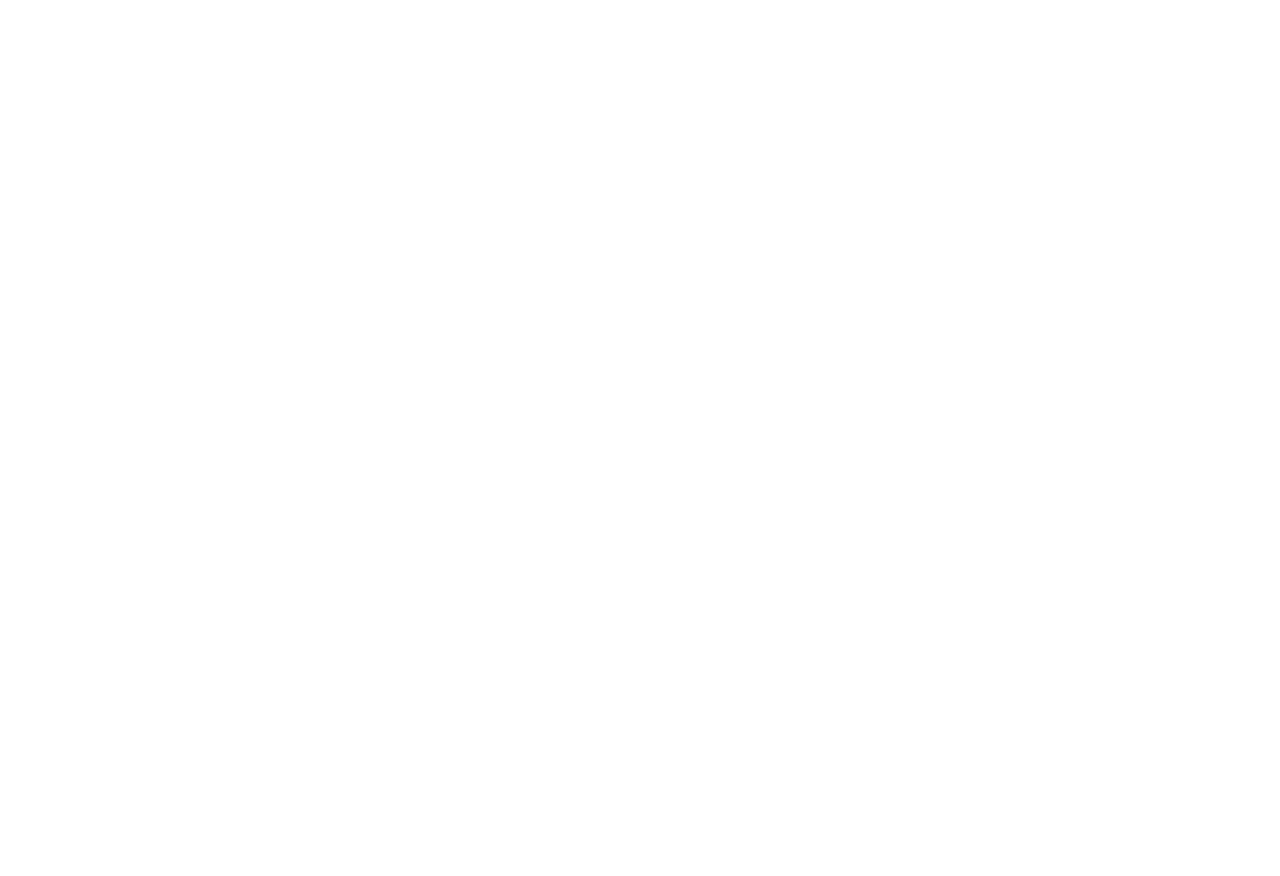
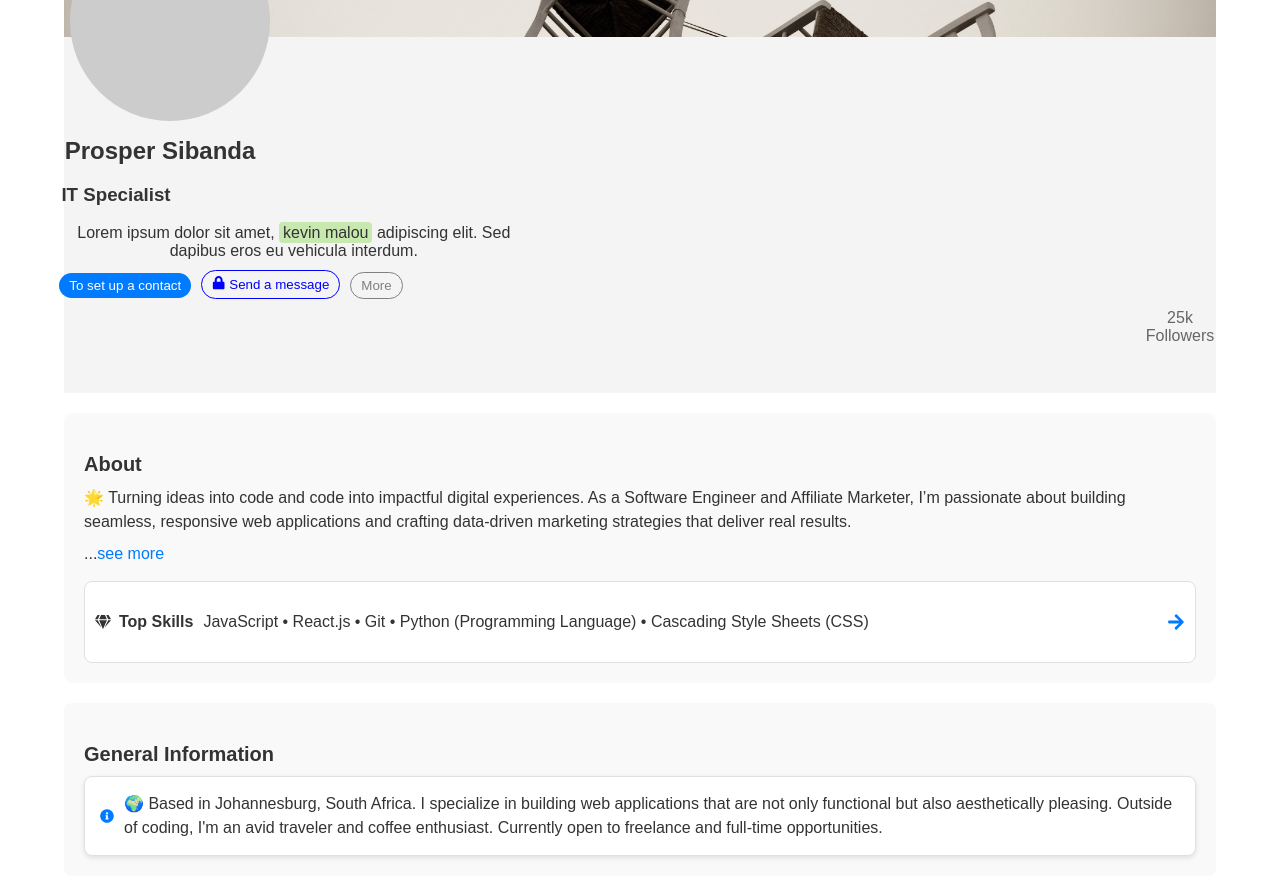
Before and after one commit to prospersibanda/Ino-Link-hackathon, a React (Create React App) app in the folder frontend/: page /dashboard in a window 1280 px wide. Shown: the part 240-1116 px from the top of the page. Before the commit the page ends 800 px from the top, so only its background shows below. Built offline with nearby package versions, Linux system fonts and the light colour scheme.

Commit message:
added youth dashboard content

```diff
--- a/frontend/src/App.js
+++ b/frontend/src/App.js
@@ -12,6 +12,7 @@
 import Navbar from './components/Navbar/Navbar';
 import JoinUsForm from './components/JoinUsForm/JoinUsForm';
 import Skills from './components/skillsForm/skillsForm';
+
 
 function App() {
   return (
--- a/frontend/src/pages/YouthDashboard.jsx
+++ b/frontend/src/pages/YouthDashboard.jsx
@@ -1,9 +1,67 @@
 import React from 'react'
+import '../styles/youth.css';
+import banner from '../Assets/banner.jpg';
+import { FaLock, FaGem, FaArrowRight, FaInfoCircle } from 'react-icons/fa';
+import { useNavigate } from 'react-router-dom';
 
 const YouthDashboard = () => {
+  const navigate = useNavigate();
+
+  const handleAddSkills = () => {
+      navigate('/add-skills');
+  };
+
   return (
-    <div>YouthDashboard</div>
-  )
-}
+      <div className="mentor-profile-container">
+          {/* Profile Header */}
+          <div className="profile-header">
+              <img src={banner} alt="background" className="background-img" />
+              <div className="profile-info">
+                  <div className="avatar"></div>
+                  <div className='p-followers'>
+                      <div className="user-details">
+                          <h2>Prosper Sibanda</h2>
+                          <h3>IT Specialist</h3>
+                          <p>Lorem ipsum dolor sit amet, <span className="highlight">kevin malou</span> adipiscing elit. Sed dapibus eros eu vehicula interdum.</p>
+                          <div className="action-buttons">
+                              <button className="contact-btn">To set up a contact</button>
+                              <button className="message-btn"><FaLock /> Send a message</button>
+                              <button className="more-btn">More</button>
+                          </div>
+                      </div>
+                      <p className="followers far-right">25k Followers</p>
+                  </div>
+              </div>
+          </div>
+
+          {/* About and Skills Section */}
+          <div className="about-skills-section">
+              <h3>About</h3>
+              <p>🌟 Turning ideas into code and code into impactful digital experiences. As a Software Engineer and Affiliate Marketer, I’m passionate about building seamless, responsive web applications and crafting data-driven marketing strategies that deliver real results.</p>
+              <p>...<span className="see-more">see more</span></p>
+
+              <div className="skills-container">
+                  <div className="skills-header">
+                      <FaGem className="skills-icon" />
+                      <h4>Top Skills</h4>
+                  </div>
+                  <p className="skills-list">JavaScript • React.js • Git • Python (Programming Language) • Cascading Style Sheets (CSS)</p>
+                  <FaArrowRight className="arrow-icon" onClick={handleAddSkills} />
+              </div>
+          </div>
+
+          {/* General Information Section */}
+          <div className="general-info-section">
+              <h3>General Information</h3>
+              <div className="general-info-card">
+                  <FaInfoCircle className="info-icon" />
+                  <p>
+                      🌍 Based in Johannesburg, South Africa. I specialize in building web applications that are not only functional but also aesthetically pleasing. Outside of coding, I'm an avid traveler and coffee enthusiast. Currently open to freelance and full-time opportunities.
+                  </p>
+              </div>
+          </div>
+      </div>
+  );
+};
 
 export default YouthDashboard
--- /dev/null
+++ b/frontend/src/styles/youth.css
@@ -0,0 +1,225 @@
+/* MentorProfile.css */
+.mentor-profile-container {
+    width: 90%;
+    max-width: 1200px;
+    margin: 0 auto;
+    font-family: Arial, sans-serif;
+    color: #333;
+}
+
+/* Profile Header */
+.profile-header {
+    position: relative;
+    background-color: #f4f4f4;
+}
+
+.background-img {
+    width: 100%;
+    height: 200px;
+    object-fit: cover;
+}
+
+.profile-info {
+    display: flex;
+    flex-direction: column;
+    align-items: center;
+    padding: 20px;
+    position: relative;
+    top: -20px;
+    margin-left: -115vh;
+}
+
+.avatar {
+    width: 200px;
+    height: 200px;
+    background-color: #ccc;
+    border-radius: 50%;
+    margin-right: 20px;
+    margin-top: -15vh;
+}
+
+.user-details {
+    flex: 1;
+
+}
+
+.user-details h2 {
+    margin: 0;
+    margin-left: -5vh;
+    margin-top: 2vh;
+}
+
+.user-details h3{
+    margin-left: -16vh;
+}
+.user-details p{
+    margin-left: 116vh !important;
+    width: 55vh;
+    align-items: flex-start;
+}
+.highlight {
+    background-color: #c7e9b0;
+    padding: 2px 4px;
+    border-radius: 4px;
+}
+
+.action-buttons {
+    margin-top: 10px;
+    margin-left: 14vh;
+}
+
+.action-buttons button {
+    margin-right: 10px;
+    padding: 5px 10px;
+    border: none;
+    border-radius: 30px;
+    cursor: pointer;
+}
+
+.contact-btn {
+    background-color: #007bff;
+    color: white;
+}
+
+.message-btn {
+    background-color: transparent;
+    border: 1px solid blue !important;
+    color: blue;
+}
+
+.more-btn {
+    background-color: transparent;
+    border: 1px solid gray !important;
+    color: grey;
+}
+
+.followers {
+    margin-top: 10px;
+    color: #666;
+}
+.far-right{
+    margin-left: 250vh;
+}
+/* About and Skills Section */
+.about-skills-section {
+    margin-top: 20px;
+    padding: 20px;
+    background-color: #f9f9f9;
+    border-radius: 8px;
+}
+
+.about-skills-section h3 {
+    font-size: 20px;
+    margin-bottom: 10px;
+    text-align: left; /* Align to the left */
+}
+
+.about-skills-section p {
+    font-size: 16px;
+    line-height: 1.5;
+    text-align: left; /* Align to the left */
+}
+
+.see-more {
+    color: #007bff;
+    cursor: pointer;
+}
+
+/* Skills Container */
+.skills-container {
+    display: flex;
+    align-items: center;
+    justify-content: space-between;
+    margin-top: 15px;
+    padding: 10px;
+    background-color: #ffffff;
+    border: 1px solid #e0e0e0;
+    border-radius: 8px;
+}
+
+.skills-header {
+    display: flex;
+    align-items: center;
+}
+
+.skills-icon {
+    margin-right: 8px;
+}
+
+.skills-list {
+    flex: 1;
+    font-size: 16px;
+    margin-left: 10px;
+}
+
+.arrow-icon {
+    font-size: 18px;
+    cursor: pointer;
+    color: #007bff;
+}
+
+
+/* General Information Section */
+.general-info-section {
+    margin-top: 20px;
+    padding: 20px;
+    background-color: #f9f9f9;
+    border-radius: 8px;
+}
+
+.general-info-section h3 {
+    font-size: 20px;
+    margin-bottom: 10px;
+    text-align: left; /* Align to the left */
+}
+
+.general-info-card {
+    display: flex;
+    align-items: center;
+    padding: 15px;
+    background-color: #ffffff;
+    border: 1px solid #e0e0e0;
+    border-radius: 8px;
+    box-shadow: 0 2px 5px rgba(0, 0, 0, 0.1);
+}
+
+.info-icon {
+    font-size: 24px;
+    color: #007bff;
+    margin-right: 10px;
+}
+
+.general-info-card p {
+    font-size: 16px;
+    line-height: 1.5;
+    text-align: left; /* Align to the left */
+    margin: 0;
+}
+
+
+/* Responsive Design */
+@media (max-width: 768px) {
+    .profile-info {
+        flex-direction: column;
+        align-items: center;
+        text-align: center;
+    }
+
+    .avatar {
+        margin-bottom: 10px;
+    }
+
+    .action-buttons button {
+        margin-bottom: 10px;
+        width: 100%;
+    }
+
+    .experience-item {
+        flex-direction: column;
+        align-items: center;
+    }
+
+    .circle {
+        margin-bottom: 10px;
+    }
+}
```
Also changed, not shown: frontend/src/components/LoginForm/LoginForm.jsx (+1 -6 lines).
